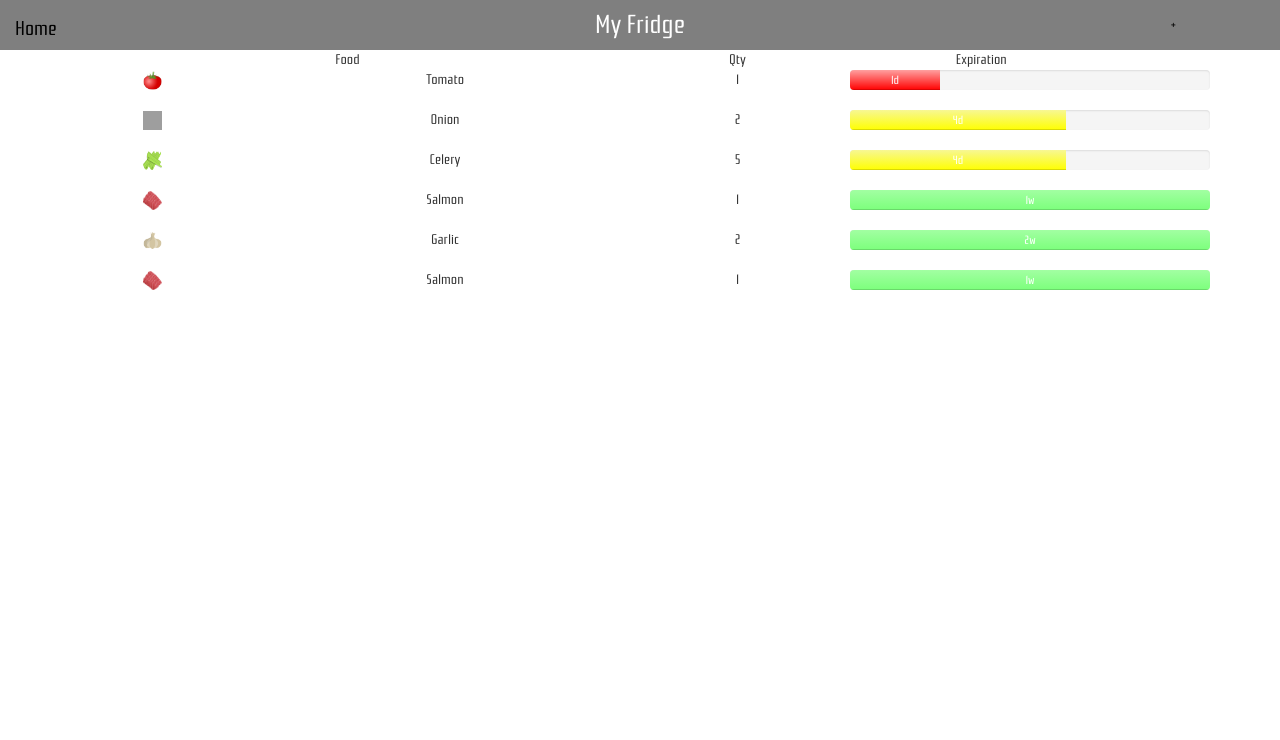
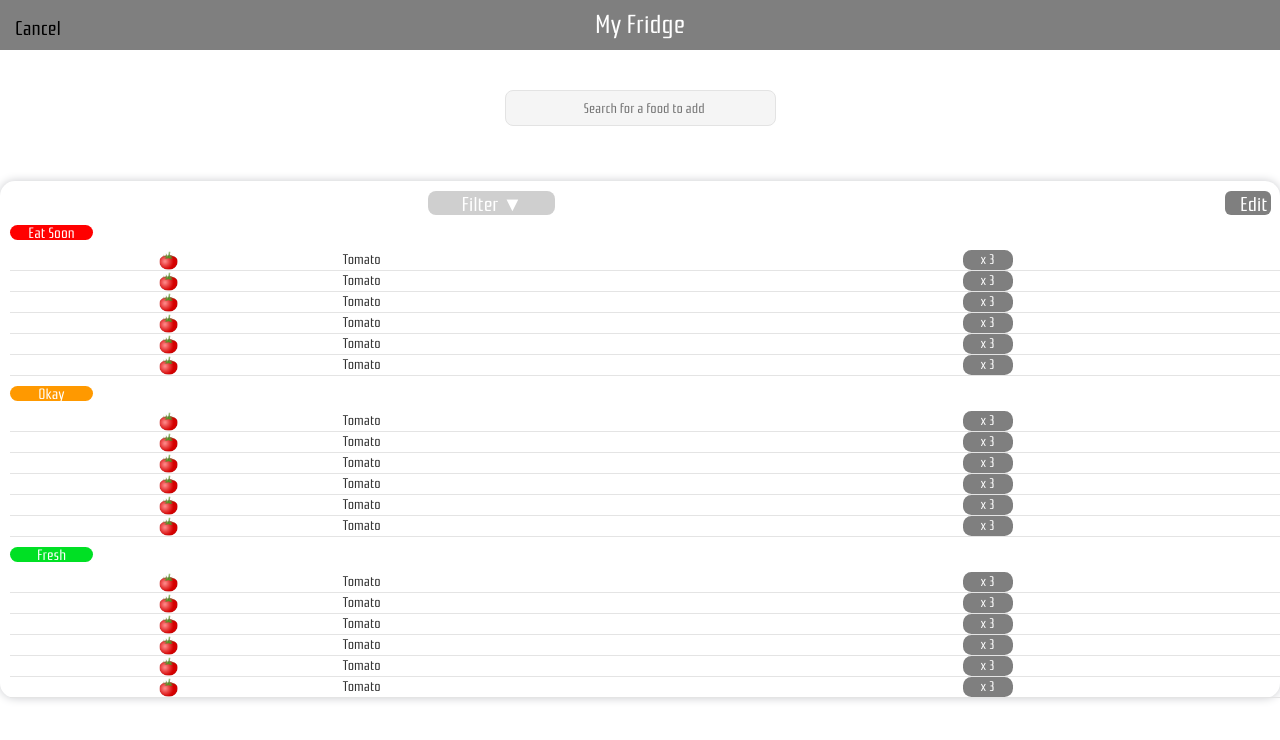
Before and after one commit to ShengzhiW/stayfresh, a PHP site: page /view-all-ingredients.html in a window 1280 px wide. Shown: the top 740 px of the page. Run offline with PHP 8.4, Linux system fonts and the light colour scheme; grey boxes are pictures that could not be loaded.

Commit message:
my fridge

```diff
--- a/add-ingredients.html
+++ b/add-ingredients.html
@@ -9,6 +9,8 @@
     <script src="https://maxcdn.bootstrapcdn.com/bootstrap/3.4.0/js/bootstrap.min.js"></script>
 
   </head>
+
+  <body>
 
   <div class="container top-containers">
     <div class="row">
@@ -115,6 +117,7 @@
 
         </ul>
     </div> -->
+    </body>
 
 
 
--- a/app.css
+++ b/app.css
@@ -660,9 +660,40 @@ h2.home-title{
      background: linear-gradient(rgb(255, 160, 160), red);
 }
 /* ----- View All ingredients ----- */
- .plus-button-vai {
-     margin-top: 15px;
-}Z
+
+.fridge-container {
+    border-radius: 15px;
+    box-shadow: 0px 0px 10px #C9CACE;
+    padding-left: 10px;
+
+    margin: 0 auto;
+    margin-top: 15px;
+}
+
+
+.fridge-filter {
+    background: #CFCFCF;
+    color: white;
+    border-radius: 8px;
+    width: 127px;
+    height: 24px;
+    font-size: 20px;
+    margin-top: 10px;
+}
+
+.fridge-edit {
+    background: #7F7F7F;
+    width: 46px;
+    height: 24px;
+    float: right;
+    margin-right: 24px;
+    color: white;
+    font-size: 20px;
+    border-radius: 6px;
+    text-align: left;
+    margin-top: 10px;
+}
+
 /* ----- View All Recipes ----- */
  #recommended-title {
      padding-left: 20px;
--- a/index.html
+++ b/index.html
@@ -154,7 +154,7 @@
                 </div>
             </div>
             <div class="row home-view-more">
-                <a href="">
+                <a href="view-all-ingredients.html">
                     <div class="col-xs-12">View More ></div>
                 </a>
             </div>
--- a/view-all-ingredients.html
+++ b/view-all-ingredients.html
@@ -1,154 +1,261 @@
 <!DOCTYPE html>
 <head>
-    <title>View Ingredients</title>
+    <title>View All Ingredients</title>
     <meta charset="utf-8">
     <meta name="viewport" content="width=device-width, initial-scale=1">
     <link rel="stylesheet" href="https://maxcdn.bootstrapcdn.com/bootstrap/3.4.0/css/bootstrap.min.css">
     <link rel="stylesheet" href="app.css"/>
     <script src="https://ajax.googleapis.com/ajax/libs/jquery/3.3.1/jquery.min.js"></script>
     <script src="https://maxcdn.bootstrapcdn.com/bootstrap/3.4.0/js/bootstrap.min.js"></script>
+
   </head>
+
+  <body>
 
   <div class="container top-containers">
     <div class="row">
       <a href="index.html">
       <div class="col col-xs-2">
-              <p class="back">Home</p>
+            <p class="back">Cancel</p>
       </div>
     </a>
       <div class="col col-xs-8">
         <h1>My Fridge</h1>
-        </div>
-        <div class="col col-xs-2 done-col">
-          <a href="add-ingredients.html">
-          <button class="plus-button plus-button-vai"><p>+</p></button>
-        </a>
-        </div>
-      </div>
-  </div>
-
-    <div class="container fridge-list-container">
-      <div class="row fridge-header-row">
-          <div class="col col-xs-6 fridge-header-col">
-            Food
-          </div>
-          <div class="col col-xs-2 fridge-header-col">
-              Qty
-            </div>
-            <div class="col col-xs-3 fridge-header-col">
-                Expiration
-              </div>
-        </div>
-
-
-      <div class="row fridge-item-row">
-          <div class="col col-xs-2">
-            <img class="icon" src="images/icon-tomato.png"/>
-          </div>
-          <div class="col col-xs-4">
-              Tomato
-            </div>
-            <div class="col col-xs-2">
-                1
-            </div>
-            <div class="col col-xs-4">
-                <div class="progress">
-                    <div class="progress-bar bg-danger" role="progressbar" style="width: 25%" aria-valuenow="25" aria-valuemin="0" aria-valuemax="100">1d</div>
-                  </div>
-            </div>
-        </div>
-
-        <div class="row fridge-item-row">
-            <div class="col col-xs-2">
-              <img class="icon" src="images/icon-onion.png"/>
-            </div>
-            <div class="col col-xs-4">
-                Onion
-              </div>
-              <div class="col col-xs-2">
-                  2
-              </div>
-              <div class="col col-xs-4">
-                  <div class="progress">
-                      <div class="progress-bar bg-warning" role="progressbar" style="width: 60%" aria-valuenow="25" aria-valuemin="0" aria-valuemax="100">4d</div>
-                    </div>
-              </div>
-          </div>
-
-          <div class="row fridge-item-row">
-                <div class="col col-xs-2">
-                  <img class="icon" src="images/icon-celery.png"/>
-                </div>
-                <div class="col col-xs-4">
-                    Celery
-                  </div>
-                  <div class="col col-xs-2">
-                      5
-                  </div>
-                  <div class="col col-xs-4">
-                      <div class="progress">
-                          <div class="progress-bar bg-warning" role="progressbar" style="width: 60%" aria-valuenow="25" aria-valuemin="0" aria-valuemax="100">4d</div>
-                        </div>
-                  </div>
-              </div>
-
-          <div class="row fridge-item-row">
-              <div class="col col-xs-2">
-                <img class="icon" src="images/icon-salmon.png"/>
-              </div>
-              <div class="col col-xs-4">
-                  Salmon
-                </div>
-                <div class="col col-xs-2">
-                    1
-                </div>
-                <div class="col col-xs-4">
-                    <div class="progress">
-                        <div class="progress-bar bg-success" role="progressbar" style="width: 100%" aria-valuenow="25" aria-valuemin="0" aria-valuemax="100">1w</div>
-                      </div>
-                </div>
-            </div>
-
-                <div class="row fridge-item-row">
-                    <div class="col col-xs-2">
-                      <img class="icon" src="images/icon-garlic.png"/>
-                    </div>
-                    <div class="col col-xs-4">
-                        Garlic
-                      </div>
-                      <div class="col col-xs-2">
-                          2
-                      </div>
-                      <div class="col col-xs-4">
-                          <div class="progress">
-                              <div class="progress-bar bg-success" role="progressbar" style="width: 100%" aria-valuenow="25" aria-valuemin="0" aria-valuemax="100">2w</div>
       </div>
     </div>
 </div>
 
 
 
-                    <div class="row fridge-item-row">
-                        <div class="col col-xs-2">
-                          <img class="icon" src="images/icon-salmon.png"/>
+
+    <div class="search-bar-container">
+        <input class="search-bar" type="text" placeholder="Search for a food to add">
     </div>
-                        <div class="col col-xs-4">
-                            Salmon
+
+    <div class="row">
+      <div class="col-xs-12">
+          <div class="fridge-container">
+              <div class="row">
+                  <div class="col-xs-4"></div>
+                  <div class="col-xs-4 fridge-filter">
+                    Filter     &#9660;
                   </div>
-                          <div class="col col-xs-2">
-                              1
+                  <div class="col-xs-4 fridge-edit">
+                      Edit
                   </div>
-                          <div class="col col-xs-4">
-                              <div class="progress">
-                                  <div class="progress-bar bg-success" role="progressbar" style="width: 100%" aria-valuenow="25" aria-valuemin="0" aria-valuemax="100">1w</div>
+              </div>
+
+              <h4 class="home-freshness home-freshness-1">
+                  Eat Soon
+              </h4>
+              <div class="row home-freshness-row">
+                  <div class="home-freshness-col-1 col-xs-3">
+                      <img class="icon" src="images/icon-tomato.png"/>
+                  </div>
+                  <div class="home-freshness-col-2 col-xs-6">
+                      Tomato
+                  </div>
+                  <div class="home-freshness-col-3 col-xs-3">
+                      x 3
+                  </div>
+              </div>
+              <div class="row home-freshness-row">
+                  <div class="home-freshness-col-1 col-xs-3">
+                      <img class="icon" src="images/icon-tomato.png"/>
+                  </div>
+                  <div class="home-freshness-col-2 col-xs-6">
+                      Tomato
+                  </div>
+                  <div class="home-freshness-col-3 col-xs-3">
+                      x 3
+                  </div>
+              </div>
+              <div class="row home-freshness-row">
+                <div class="home-freshness-col-1 col-xs-3">
+                    <img class="icon" src="images/icon-tomato.png"/>
+                </div>
+                <div class="home-freshness-col-2 col-xs-6">
+                    Tomato
+                </div>
+                <div class="home-freshness-col-3 col-xs-3">
+                    x 3
+                </div>
+            </div>
+            <div class="row home-freshness-row">
+                <div class="home-freshness-col-1 col-xs-3">
+                    <img class="icon" src="images/icon-tomato.png"/>
+                </div>
+                <div class="home-freshness-col-2 col-xs-6">
+                    Tomato
+                </div>
+                <div class="home-freshness-col-3 col-xs-3">
+                    x 3
+                </div>
+            </div>
+            <div class="row home-freshness-row">
+              <div class="home-freshness-col-1 col-xs-3">
+                  <img class="icon" src="images/icon-tomato.png"/>
+              </div>
+              <div class="home-freshness-col-2 col-xs-6">
+                  Tomato
+              </div>
+              <div class="home-freshness-col-3 col-xs-3">
+                  x 3
+              </div>
+          </div>
+          <div class="row home-freshness-row">
+              <div class="home-freshness-col-1 col-xs-3">
+                  <img class="icon" src="images/icon-tomato.png"/>
+              </div>
+              <div class="home-freshness-col-2 col-xs-6">
+                  Tomato
+              </div>
+              <div class="home-freshness-col-3 col-xs-3">
+                  x 3
+              </div>
+          </div>
+              <h4 class="home-freshness home-freshness-2">
+                  Okay
+              </h4>
+              <div class="row home-freshness-row">
+                  <div class="home-freshness-col-1 col-xs-3">
+                      <img class="icon" src="images/icon-tomato.png"/>
+                  </div>
+                  <div class="home-freshness-col-2 col-xs-6">
+                      Tomato
+                  </div>
+                  <div class="home-freshness-col-3 col-xs-3">
+                      x 3
+                  </div>
+              </div>
+              <div class="row home-freshness-row">
+                  <div class="home-freshness-col-1 col-xs-3">
+                      <img class="icon" src="images/icon-tomato.png"/>
+                  </div>
+                  <div class="home-freshness-col-2 col-xs-6">
+                      Tomato
+                  </div>
+                  <div class="home-freshness-col-3 col-xs-3">
+                      x 3
+                  </div>
+              </div>
+              <div class="row home-freshness-row">
+                <div class="home-freshness-col-1 col-xs-3">
+                    <img class="icon" src="images/icon-tomato.png"/>
+                </div>
+                <div class="home-freshness-col-2 col-xs-6">
+                    Tomato
+                </div>
+                <div class="home-freshness-col-3 col-xs-3">
+                    x 3
+                </div>
+            </div>
+            <div class="row home-freshness-row">
+                <div class="home-freshness-col-1 col-xs-3">
+                    <img class="icon" src="images/icon-tomato.png"/>
+                </div>
+                <div class="home-freshness-col-2 col-xs-6">
+                    Tomato
+                </div>
+                <div class="home-freshness-col-3 col-xs-3">
+                    x 3
+                </div>
+            </div>
+            <div class="row home-freshness-row">
+              <div class="home-freshness-col-1 col-xs-3">
+                  <img class="icon" src="images/icon-tomato.png"/>
+              </div>
+              <div class="home-freshness-col-2 col-xs-6">
+                  Tomato
+              </div>
+              <div class="home-freshness-col-3 col-xs-3">
+                  x 3
+              </div>
+          </div>
+          <div class="row home-freshness-row">
+              <div class="home-freshness-col-1 col-xs-3">
+                  <img class="icon" src="images/icon-tomato.png"/>
+              </div>
+              <div class="home-freshness-col-2 col-xs-6">
+                  Tomato
+              </div>
+              <div class="home-freshness-col-3 col-xs-3">
+                  x 3
+              </div>
+          </div>
+              <h4 class="home-freshness home-freshness-3">
+                  Fresh
+              </h4>
+              <div class="row home-freshness-row">
+                  <div class="home-freshness-col-1 col-xs-3">
+                      <img class="icon" src="images/icon-tomato.png"/>
+                  </div>
+                  <div class="home-freshness-col-2 col-xs-6">
+                      Tomato
+                  </div>
+                  <div class="home-freshness-col-3 col-xs-3">
+                      x 3
+                  </div>
+              </div>
+              <div class="row home-freshness-row">
+                  <div class="home-freshness-col-1 col-xs-3">
+                      <img class="icon" src="images/icon-tomato.png"/>
+                  </div>
+                  <div class="home-freshness-col-2 col-xs-6">
+                      Tomato
+                  </div>
+                  <div class="home-freshness-col-3 col-xs-3">
+                      x 3
+                  </div>
+              </div>
+              <div class="row home-freshness-row">
+                <div class="home-freshness-col-1 col-xs-3">
+                    <img class="icon" src="images/icon-tomato.png"/>
+                </div>
+                <div class="home-freshness-col-2 col-xs-6">
+                    Tomato
+                </div>
+                <div class="home-freshness-col-3 col-xs-3">
+                    x 3
+                </div>
+            </div>
+            <div class="row home-freshness-row">
+                <div class="home-freshness-col-1 col-xs-3">
+                    <img class="icon" src="images/icon-tomato.png"/>
+                </div>
+                <div class="home-freshness-col-2 col-xs-6">
+                    Tomato
+                </div>
+                <div class="home-freshness-col-3 col-xs-3">
+                    x 3
+                </div>
+            </div>
+            <div class="row home-freshness-row">
+              <div class="home-freshness-col-1 col-xs-3">
+                  <img class="icon" src="images/icon-tomato.png"/>
+              </div>
+              <div class="home-freshness-col-2 col-xs-6">
+                  Tomato
+              </div>
+              <div class="home-freshness-col-3 col-xs-3">
+                  x 3
+              </div>
+          </div>
+          <div class="row home-freshness-row">
+              <div class="home-freshness-col-1 col-xs-3">
+                  <img class="icon" src="images/icon-tomato.png"/>
+              </div>
+              <div class="home-freshness-col-2 col-xs-6">
+                  Tomato
+              </div>
+              <div class="home-freshness-col-3 col-xs-3">
+                  x 3
               </div>
           </div>
           </div>
-
       </div>
-
-
-
+  </div>
+    </body>
 
 
 
```
Lines whose indentation alone changed are shown as unchanged.
